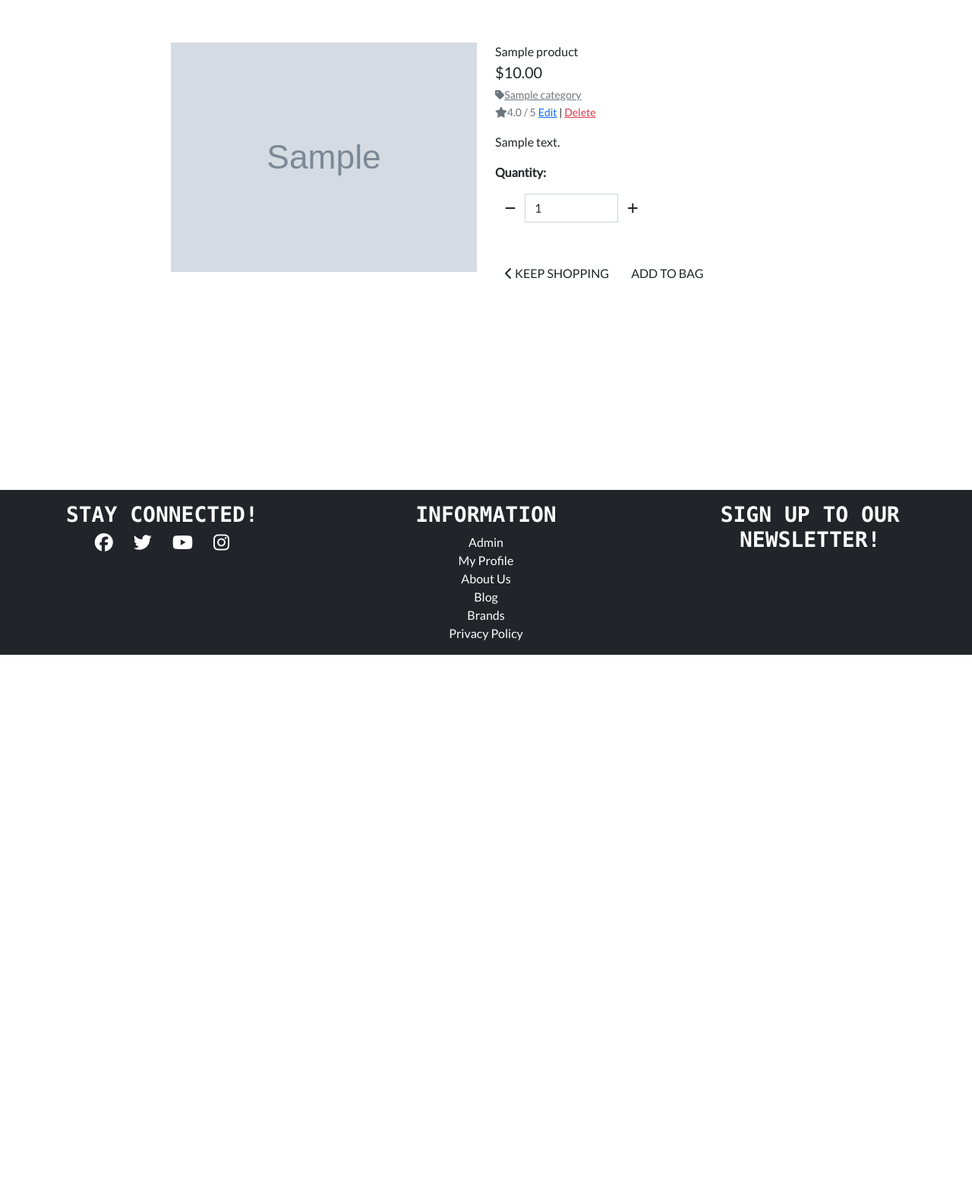
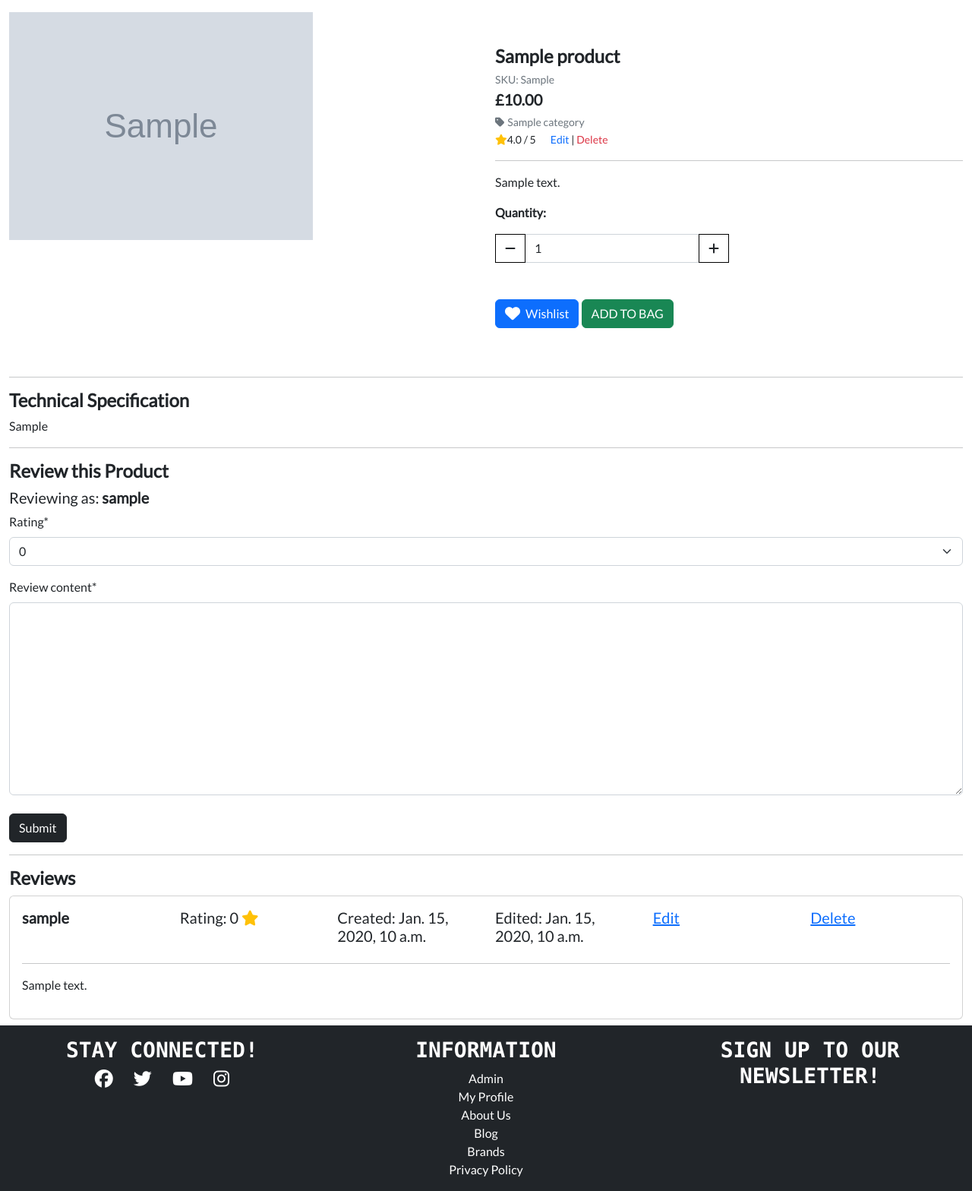
Before and after one commit to JackDay94/Project5-atopc, a Django app: page /products/1/ in a window 1280 px wide. Shown: the part 221-1789 px from the top of the page at 76% size. Before the commit the page ends 1083 px from the top, so only its background shows below. Run offline with Django 3.2, Linux system fonts and the light colour scheme; a user stored in the database is signed in; tables that the repository leaves empty hold one stand-in row (values such as "Sample post"); grey boxes marked "Sample" are stand-in pictures; some libraries are stand-ins or nearby versions; some web fonts are replaced.

Commit message:
feat: Update layout of product detail page and add specification and reviews sections. Add ReviewForm

```diff
--- /dev/null
+++ b/products/forms.py
@@ -0,0 +1,14 @@
+from .models import Review
+from django.forms import ModelForm
+
+
+class ReviewForm(ModelForm):
+    """
+    Displays the review form.
+    """
+    class Meta:
+        model = Review
+        fields = (
+            "rating",
+            "review_content",
+        )
--- a/products/templates/products/product_detail.html
+++ b/products/templates/products/product_detail.html
@@ -1,5 +1,6 @@
 {% extends 'base.html' %}
 {% load static %}
+{% load crispy_forms_tags %}
 
 {% block extra_title %}
 {{ product.name }}
@@ -7,37 +8,40 @@
 
 {% block content %}
 <div class="row">
-    <div class="col-12 col-md-6 col-lg-4 offset-lg-2">
-        <div class="image-container my-5">
+    <div class="col-12 col-md-6 col-lg-6">
+        <div class="image-container mt-2">
             <a href="{{ product.image.url }}" target="_blank">
-                <img class="card-img-top img-fluid" src="{{ product.image.url }}" alt="{{ product.name }}">
+                <img class="img-fluid" src="{{ product.image.url }}" alt="{{ product.name }}">
             </a>
         </div>
     </div>
-    <div class="col-12 col-md-6 col-lg-4">
+    <div class="col-12 col-md-6 col-lg-6">
         <div class="product-details-container mb-5 mt-md-5">
-            <p class="mb-0">{{ product.name }}</p>
-            <p class="lead mb-0 text-left font-weight-bold">${{ product.price }}</p>
+            <p class="mb-0 fw-bold fs-4">{{ product.name }}</p>
+            <small class="text-muted">SKU: {{ product.sku }}</small>
+            <p class="lead mb-0 text-left fw-bold">£{{ product.price }}</p>
             {% if product.category %}
             <p class="small mt-1 mb-0">
-                <a class="text-muted" href="{% url 'products' %}?category={{ product.category.name }}">
-                    <i class="fas fa-tag mr-1"></i>{{ product.category.friendly_name }}
+                <a class="text-muted text-decoration-none category-tag"
+                    href="{% url 'products' %}?category={{ product.category.name }}">
+                    <i class="fas fa-tag mr-1 pe-1"></i>{{ product.category.friendly_name }}
                 </a>
             </p>
             {% endif %}
             {% if product.average_rating %}
-            <small class="text-muted"><i class="fas fa-star mr-1"></i>{{ product.average_rating }} / 5</small>
+            <small><i class="fas fa-star mr-1 text-warning"></i>{{ product.average_rating }} / 5</small>
             {% else %}
             <small class="text-muted">No Rating</small>
             {% endif %}
             {% if request.user.is_superuser %}
-            <small class="ml-3">
-                <a href="#">Edit</a>
+            <small class="ms-3">
+                <a href="#" class="text-decoration-none">Edit</a>
                 |
-                <a href="#" class="text-danger">Delete</a>
+                <a href="#" class="text-danger text-decoration-none">Delete</a>
             </small>
             {% endif %}
-            <p class="mt-3">{{ product.description }}</p>
+            <hr>
+            <p class="mt-1">{{ product.description }}</p>
             <form class="form" action="#" method="POST">
                 {% csrf_token %}
                 <div class="col-12">
@@ -45,8 +49,8 @@
                     <div class="form-group w-50">
                         <div class="input-group">
                             <div class="input-group-prepend">
-                                <button class="decrement-qty btn btn-black rounded-0" data-item_id="{{ product.id }}"
-                                    id="decrement-qty_{{ product.id }}">
+                                <button class="decrement-qty btn border border-black rounded-0"
+                                    data-item_id="{{ product.id }}" id="decrement-qty_{{ product.id }}">
                                     <span class="icon">
                                         <i class="fas fa-minus"></i>
                                     </span>
@@ -55,8 +59,8 @@
                             <input class="form-control qty_input" type="number" name="quantity" value="1" min="1"
                                 max="99" data-item_id="{{ product.id }}" id="id_qty_{{ product.id }}">
                             <div class="input-group-append">
-                                <button class="increment-qty btn btn-black rounded-0" data-item_id="{{ product.id }}"
-                                    id="increment-qty_{{ product.id }}">
+                                <button class="increment-qty btn border border-black rounded-0"
+                                    data-item_id="{{ product.id }}" id="increment-qty_{{ product.id }}">
                                     <span class="icon">
                                         <i class="fas fa-plus"></i>
                                     </span>
@@ -67,18 +71,71 @@
                 </div>
 
                 <div class="col{% if s %}-12 mt-2{% endif %}">
-                    <a href="{% url 'products' %}" class="btn btn-outline-black rounded-0 mt-5">
+                    <a href="#" class="btn btn-primary mt-5">
                         <span class="icon">
-                            <i class="fas fa-chevron-left"></i>
+                            <i class="fa-solid fa-heart fa-lg pe-1"></i>
                         </span>
-                        <span class="text-uppercase">Keep Shopping</span>
+                        Wishlist
                     </a>
-                    <input type="submit" class="btn btn-black rounded-0 text-uppercase mt-5" value="Add to Bag">
+                    <input type="submit" class="btn btn-success text-uppercase mt-5" value="Add to Bag">
                 </div>
                 <input type="hidden" name="redirect_url" value="{{ request.path }}">
         </div>
         </form>
     </div>
 </div>
+<hr>
+<div class="row">
+    <div class="col-12">
+        <h3 class="text-start fw-bold fs-4">Technical Specification</h3>
+        {{ product.specification }}
+    </div>
 </div>
+<hr>
+{% if user.is_authenticated %}
+<div class="row">
+    <h4 class="text-start fw-semibold fs-4">Review this Product</h4>
+    <div class="col-12 pb-0">
+        <h5>Reviewing as: <strong>{{ user.username }}</strong></h3>
+            <form action="{% url 'product_detail' product.id %}" method="post" class="text-start">
+                {{ review_form | crispy }}
+                {% csrf_token %}
+                <button type="submit" class="btn btn-dark mt-2">Submit</button>
+            </form>
+            <hr>
+    </div>
+</div>
+<div class="row">
+    <h4 class="text-start fw-semibold">Reviews</h4>
+    {% if reviews.count == 0 %}
+    <h5 class="text-start fw-semibold">No Reviews Yet!</h5>
+    {% else %}
+    <div class="col-12">
+        {% for review in reviews %}
+        <div class="card pb-3">
+            <div class="card-body">
+                <div class="row">
+                    <h5 class="col-md-2 col-6 fw-semibold">{{ review.author }}</h5>
+                    <h5 class="col-md-2 col-6">Rating: {{ review.rating }} <i
+                            class="fa-solid fa-star text-warning"></i></h5>
+                    <h5 class="col-md-2 col-6">Created: {{ review.created_on }}</h5>
+                    <h5 class="col-md-2 col-6">Edited: {{ review.edited_on }}</h5>
+                    {% if request.user == review.author or request.user.is_superuser %}
+                    <h5 class="col-md-2 col-6"><a href="#">Edit</a></h5>
+                    <h5 class="col-md-2 col-6 text-danger"><a href="#">Delete</a></h5>
+                    {% endif %}
+                </div>
+                <hr>
+                <div class="row">
+                    <div class="col-12">
+                        {{ review.review_content }}
+                    </div>
+                </div>
+            </div>
+        </div>
+        {% endfor %}
+    </div>
+    {% endif %}
+</div>
+{% endif %}
 {% endblock %}
--- a/products/views.py
+++ b/products/views.py
@@ -4,7 +4,8 @@ from django.contrib.auth.decorators import login_required
 from django.db.models import Q
 from django.db.models.functions import Lower
 
-from .models import Product, Category
+from .models import Product, Category, Review
+from .forms import ReviewForm
 
 
 def all_products(request):
@@ -78,9 +79,13 @@ def product_detail(request, product_id):
     """
 
     product = get_object_or_404(Product, pk=product_id)
+    reviews = Review.objects.filter(product_id=product.id).order_by(
+        '-created_on')
 
     context = {
         'product': product,
+        'reviews': reviews,
+        'review_form': ReviewForm(),
     }
 
     return render(request, 'products/product_detail.html', context)
```
Also changed, not shown: home/templates/home/index.html (+21 -4 lines), products/templates/products/products.html (+7 -3 lines).
